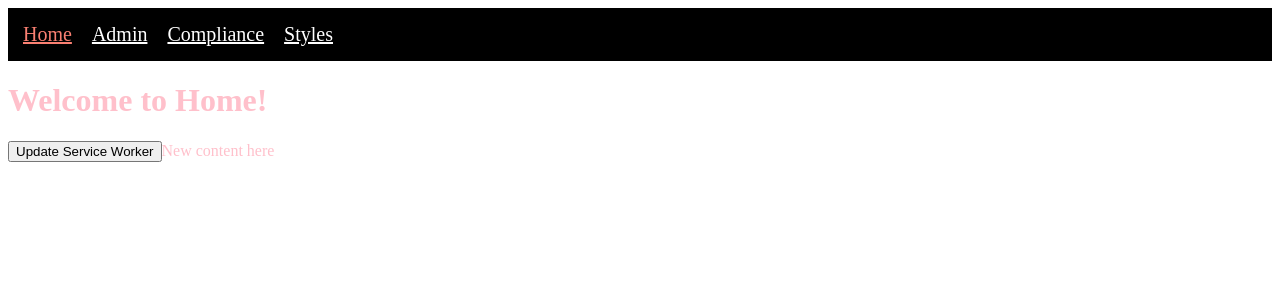
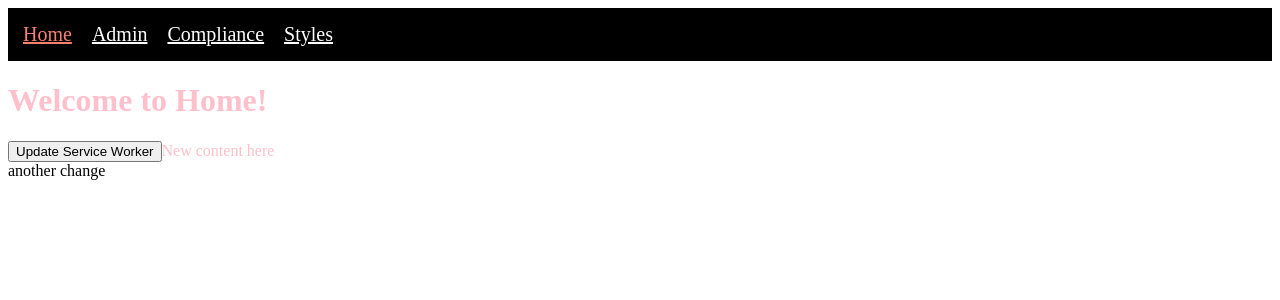
Before and after one commit to Jimvid/nx-gha-test, a React (Vite) app in the folder frontend/apps/react/: page / in a window 1280 px wide. Shown: the top 300 px of the page. Built offline with nearby package versions, Linux system fonts and the light colour scheme.

Commit message:
Some other change

```diff
--- a/frontend/apps/react/src/main.tsx
+++ b/frontend/apps/react/src/main.tsx
@@ -9,5 +9,6 @@ const root = ReactDOM.createRoot(
 root.render(
   <StrictMode>
     <App />
+    another change
   </StrictMode>
 );
```
Also changed, not shown: 1 other file (tests, documents, lock files or other folders).
